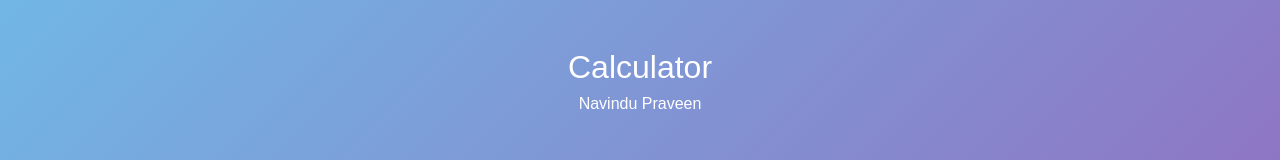
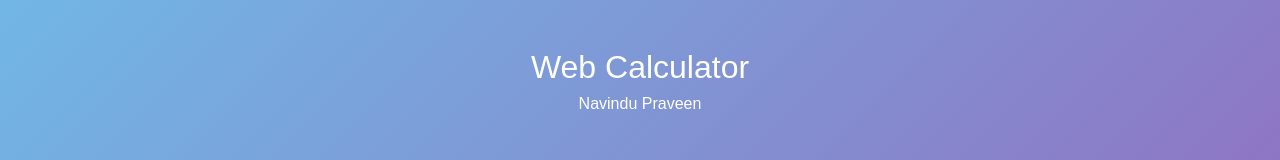
Before and after one commit to Navindu-Praveen/WebCalculator, a plain HTML site: page index.html in a window 1280 px wide. Shown: the top 160 px of the page. Drawn offline with nearby package versions, Linux system fonts and the light colour scheme.

Commit message:
Update index.html

```diff
--- a/index.html
+++ b/index.html
@@ -14,7 +14,7 @@
 <body>
     <!-- Page header -->
     <header class="text-center my-5">
-        <h2>Calculator</h2>
+        <h2>Web Calculator</h2>
         <h6>Navindu Praveen</h6>
     </header>
 
```
